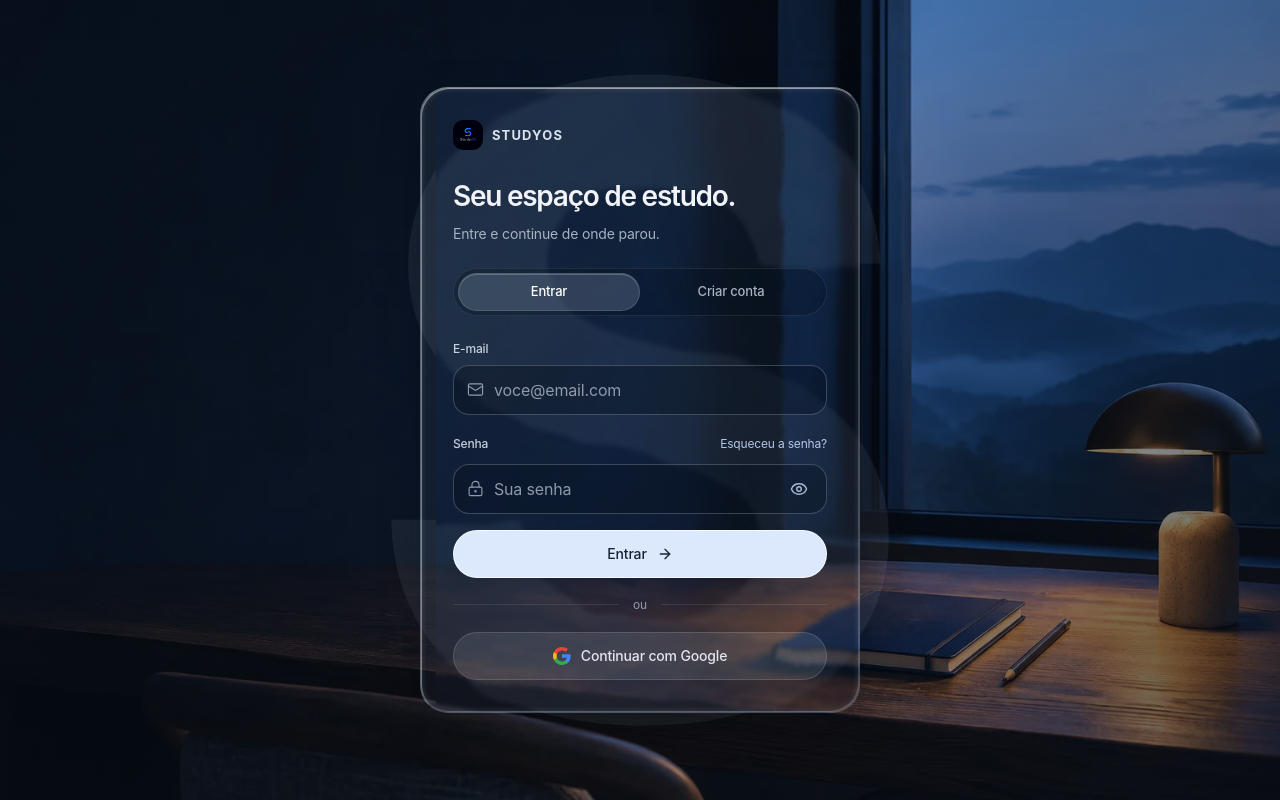
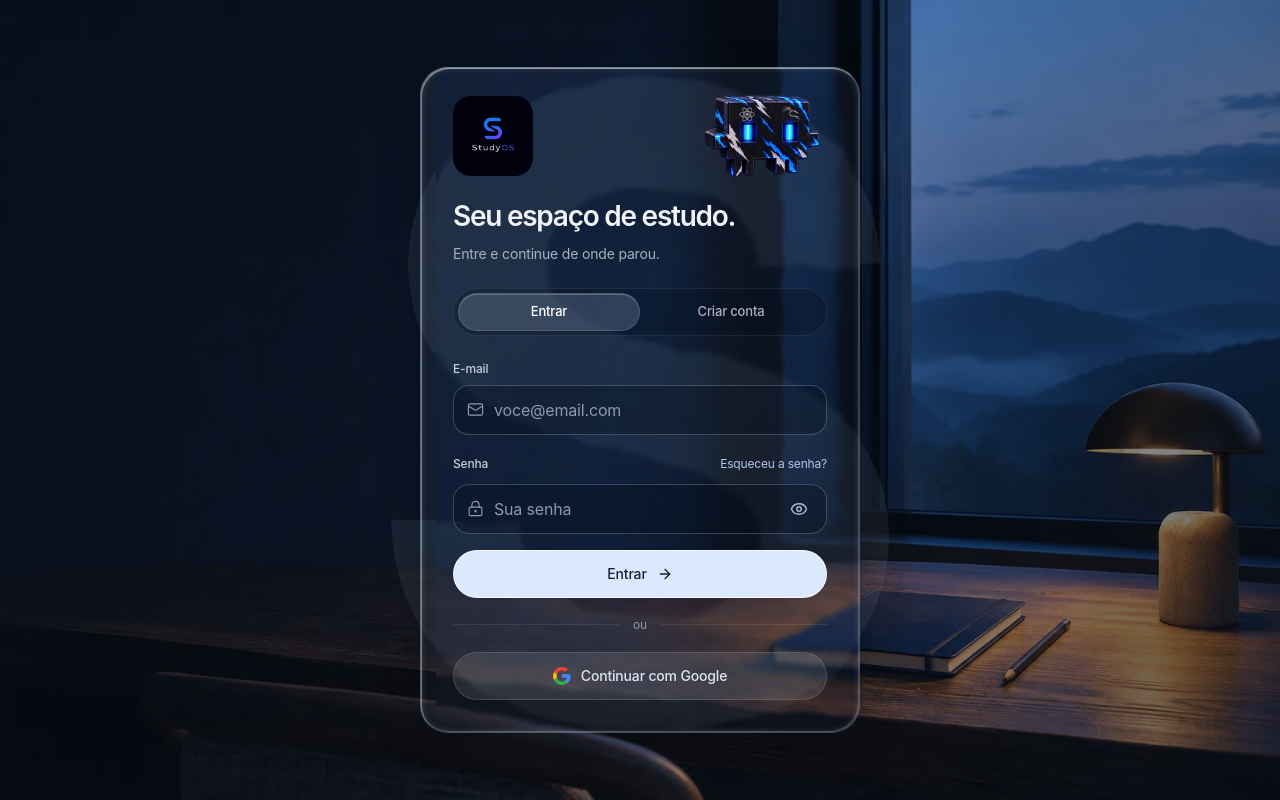
Before and after one commit to asafdev-3/study-os, a React (Vite) app: page /login in a window 1280 px wide. Built offline with nearby package versions, Linux system fonts and the light colour scheme; no server answers.

Commit message:
Add supplied Kira and StudyOS branding to web login

```diff
--- a/src/pages/Auth.css
+++ b/src/pages/Auth.css
@@ -531,3 +531,30 @@
   }
   .study-auth-login .study-auth-card::before { display: none; }
 }
+
+
+.study-auth-login-brand {
+  display: flex;
+  align-items: center;
+  justify-content: space-between;
+  gap: 16px;
+  margin: -8px 0 20px;
+}
+.study-auth-login-logo {
+  display: block;
+  width: 80px;
+  height: 80px;
+  object-fit: contain;
+  border-radius: 18px;
+}
+.study-auth-kira {
+  display: block;
+  width: 132px;
+  height: 88px;
+  object-fit: contain;
+}
+@media (max-height: 740px) {
+  .study-auth-login-brand { margin-bottom: 14px; }
+  .study-auth-login-logo { width: 64px; height: 64px; }
+  .study-auth-kira { width: 114px; height: 76px; }
+}
--- a/src/pages/Login.jsx
+++ b/src/pages/Login.jsx
@@ -5,6 +5,8 @@ import { useStudyReducedMotion } from '../lib/motion'
 import { ArrowRight, Eye, EyeOff, LockKeyhole, Mail } from 'lucide-react'
 import { rememberDestination } from '../lib/nfc'
 import { supabase } from '../lib/supabase'
+import kiraLogin from '../assets/kira-login.webp'
+import studyosLogo from '../assets/studyos-login.webp'
 import './Auth.css'
 
 const GoogleIcon = () => (
@@ -132,9 +134,18 @@ export default function Login() {
         style={{ '--auth-glass-filter': 'url(#' + glassFilterId + ')' }}
         aria-labelledby="auth-title"
       >
-        <header className="study-auth-brand">
-          <img src="/icons/icon-192.png" alt="" className="study-auth-logo" />
-          <span>StudyOS</span>
+        <header className="study-auth-login-brand">
+          <img src={studyosLogo} alt="StudyOS" width="80" height="80" className="study-auth-login-logo" />
+          <motion.img
+            src={kiraLogin}
+            alt="Kira, sua tutora de estudos"
+            width="132"
+            height="88"
+            className="study-auth-kira"
+            initial={reducedMotion ? false : { opacity: 0, y: 8 }}
+            animate={{ opacity: 1, y: 0 }}
+            transition={{ duration: 0.4, ease: [0.22, 1, 0.36, 1] }}
+          />
         </header>
 
         <motion.div
```
Also changed, not shown: src/assets/kira-login.webp (added), src/assets/studyos-login.webp (added).
